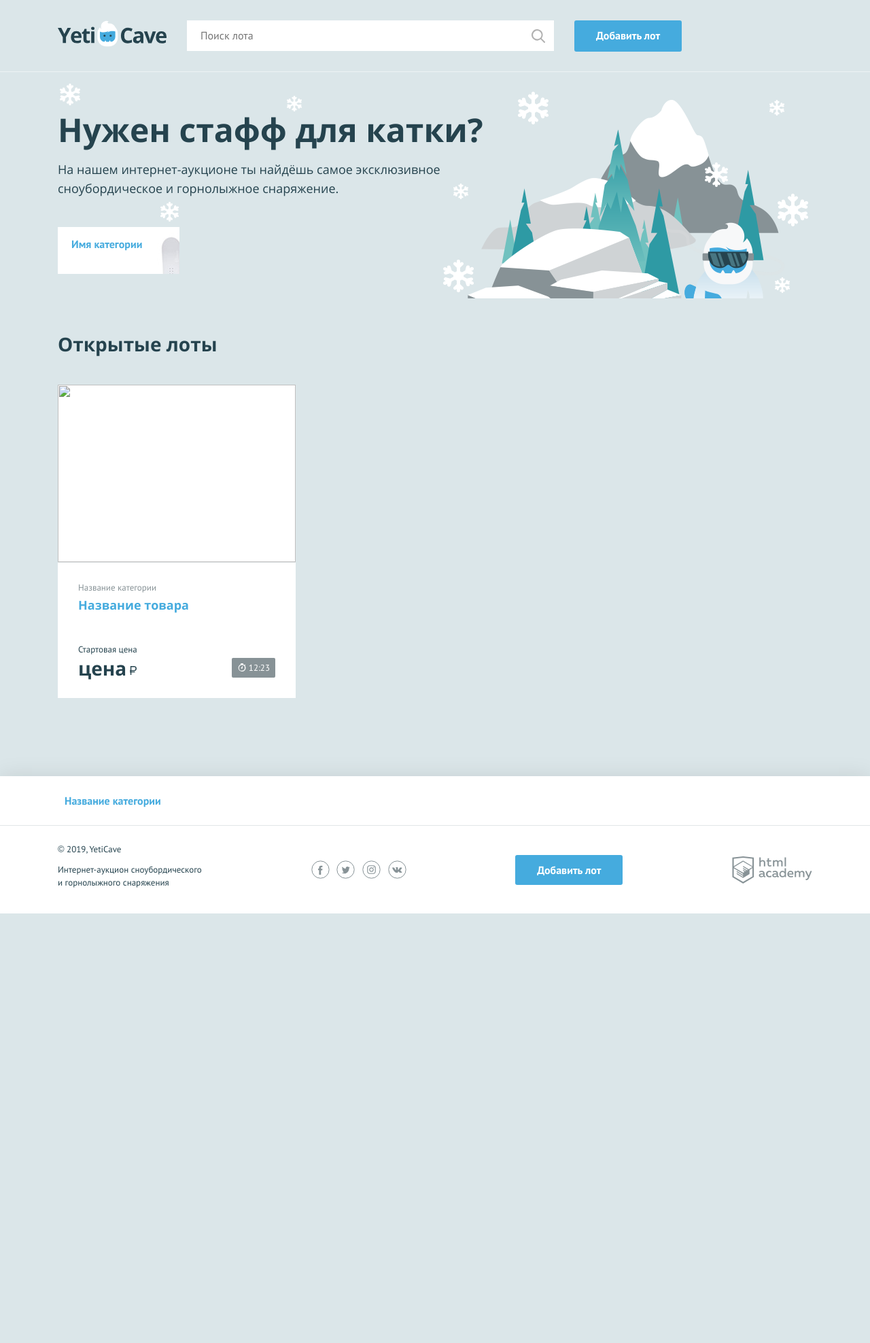
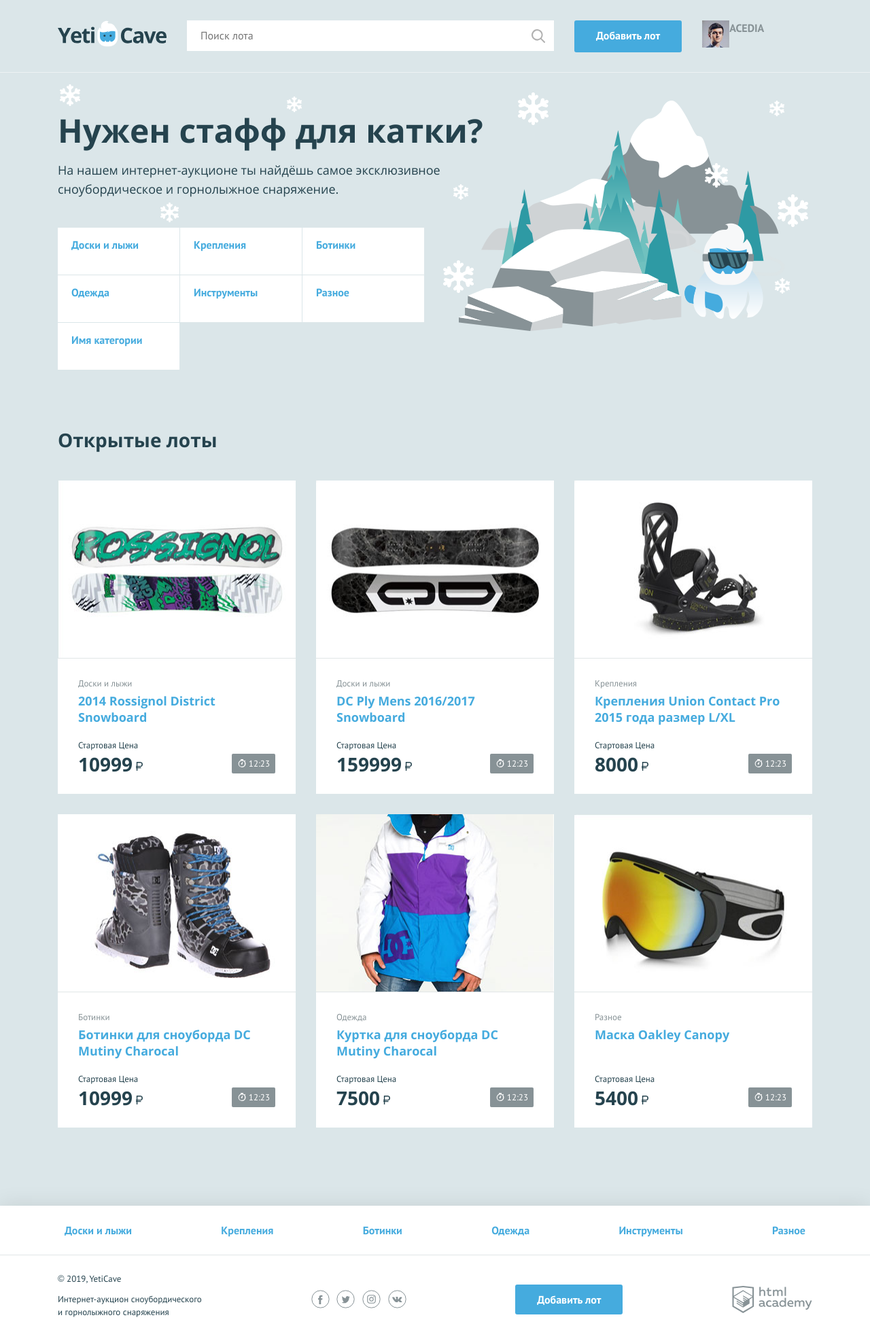
Before and after one commit to sanchexas/yeticave, a PHP site: page / in a window 1280 px wide. Shown: the whole page at 68% size. Before the commit the page ends 1344 px from the top, so only its background shows below. Run offline with PHP 8.4, Linux system fonts and the light colour scheme.

Commit message:
done tasks

```diff
--- a/index.php
+++ b/index.php
@@ -1,7 +1,58 @@
 <?php
 $is_auth = rand(0, 1);
-
-$user_name = ''; // укажите здесь ваше имя
+$catArray = array("Доски и лыжи","Крепления", "Ботинки", "Одежда", "Инструменты", "Разное");
+//$cssClassArray = array("boards","attachment","boots","clothing","tools","other");
+$cssClassArray = [
+    [] //ДОДЕЛАТЬ!!!
+];
+$catAssociativeArray = [
+    [
+        "name" => "2014 Rossignol District Snowboard",
+        "category" => $catArray[0],
+        "price" => "10999",
+        "imageUrl" => "img/lot-1.jpg"
+    ],
+    [
+        "name" => "DC Ply Mens 2016/2017 Snowboard",
+        "category" => $catArray[0],
+        "price" => "159999",
+        "imageUrl" => "img/lot-2.jpg"
+    ],
+    [
+        "name" => "Крепления Union Contact Pro 2015 года размер L/XL",
+        "category" => $catArray[1],
+        "price" => "8000",
+        "imageUrl" => "img/lot-3.jpg"
+    ],
+    [
+        "name" => "Ботинки для сноуборда DC Mutiny Charocal",
+        "category" => $catArray[2],
+        "price" => "10999",
+        "imageUrl" => "img/lot-4.jpg"
+    ],
+    [
+        "name" => "Куртка для сноуборда DC Mutiny Charocal",
+        "category" => $catArray[3],
+        "price" => "7500",
+        "imageUrl" => "img/lot-5.jpg"
+    ],
+    [
+        "name" => "Маска Oakley Canopy",
+        "category" => $catArray[5],
+        "price" => "5400",
+        "imageUrl" => "img/lot-6.jpg"
+    ]
+];
+//$catDoubleArray = array(
+//    array("2014 Rossignol District Snowboard", "Доски и лыжи", 10999, "img/lot-1.jpg"),
+//    array("DC Ply Mens 2016/2017 Snowboard", "Доски и лыжи", 159999, "img/lot-2.jpg"),
+//    array("Крепления Union Contact Pro 2015 года размер L/XL", "Крепления", 8000, "img/lot-3.jpg"),
+//    array("Ботинки для сноуборда DC Mutiny Charocal", "Ботинки", 10999, "img/lot-4.jpg"),
+//    array("Куртка для сноуборда DC Mutiny Charocal", "Одежда", 7500, "img/lot-5.jpg"),
+//    array("Маска Oakley Canopy", "Разное", 5400, "img/lot-6.jpg")
+//);
+$user_name = 'ACEDIA'; // укажите здесь ваше имя
+$user_image = 'img/user.jpg'; // укажите здесь ваше имя
 ?>
 <!DOCTYPE html>
 <html lang="ru">
@@ -27,9 +78,30 @@ $user_name = ''; // укажите здесь ваше имя
         <a class="main-header__add-lot button" href="pages/add-lot.html">Добавить лот</a>
 
         <nav class="user-menu">
+        <!-- здесь должен быть PHP код для показа меню и данных пользователя -->
+            <?php
+            if ($is_auth == 1){
+                ?>
+                    <div class='user-menu__image'>
+                        <img src='<?=$user_image?>' width='40' height='40' alt='Пользователь'>
+                    </div>
+                    <div class='user-menu__logged'>
+                        <p><?=$user_name?></p>
+                    </div>
+            <?php
+            }
+            else {
+                ?>
+                    <ul class='user-menu__list'>
+                        <li class='user-menu__item'>
+                            <a href='#'>Регистрация</a>
+                        </li>
+                        <li class='user-menu__item'>
+                            <a href='#'>Вход</a>
+                        </li>
+                    </ul>
 
-        <!-- здесь должен быть PHP код для показа меню и данных пользователя -->
-
+            <?php } ?>
         </nav>
     </div>
 </header>
@@ -39,8 +111,15 @@ $user_name = ''; // укажите здесь ваше имя
         <h2 class="promo__title">Нужен стафф для катки?</h2>
         <p class="promo__text">На нашем интернет-аукционе ты найдёшь самое эксклюзивное сноубордическое и горнолыжное снаряжение.</p>
         <ul class="promo__list">
+            <?php
+            foreach($catArray as $cat) {
+                ?><li class="promo__item promo__item--<?=$cssClassArray?>">
+                <a class="promo__link" href="pages/all-lots.html"><?=$cat?></a>
+                </li><?php
+            }
+            ?>
             <!--заполните этот список из массива категорий-->
-            <li class="promo__item promo__item--boards">
+            <li class="promo__item promo__item--<??>">
                 <a class="promo__link" href="pages/all-lots.html">Имя категории</a>
             </li>
         </ul>
@@ -51,24 +130,27 @@ $user_name = ''; // укажите здесь ваше имя
         </div>
         <ul class="lots__list">
             <!--заполните этот список из массива с товарами-->
-            <li class="lots__item lot">
+            <?php
+            foreach ($catAssociativeArray as $cA){
+                ?><li class="lots__item lot">
                 <div class="lot__image">
-                    <img src="" width="350" height="260" alt="">
+                    <img src="<?=$cA['imageUrl']?>" width="350" height="260" alt="">
                 </div>
                 <div class="lot__info">
-                    <span class="lot__category">Название категории</span>
-                    <h3 class="lot__title"><a class="text-link" href="pages/lot.html">Название товара</a></h3>
+                    <span class="lot__category"><?=$cA["category"]?></span>
+                    <h3 class="lot__title"><a class="text-link" href="pages/lot.html"><?=$cA["name"] ?></a></h3>
                     <div class="lot__state">
                         <div class="lot__rate">
-                            <span class="lot__amount">Стартовая цена</span>
-                            <span class="lot__cost">цена<b class="rub">р</b></span>
+                            <span class="lot__amount">Стартовая Цена</span>
+                            <span class="lot__cost"><?=$cA['price']?><b class="rub">р</b></span>
                         </div>
                         <div class="lot__timer timer">
                             12:23
                         </div>
                     </div>
                 </div>
-            </li>
+                </li>
+            <?php }?>
         </ul>
     </section>
 </main>
@@ -78,9 +160,13 @@ $user_name = ''; // укажите здесь ваше имя
     <nav class="nav">
         <ul class="nav__list container">
             <!--заполните этот список из массива категорий-->
-            <li class="nav__item">
-                <a href="pages/all-lots.html">Название категории</a>
-            </li>
+            <?php
+            foreach($catArray as $cat) {
+                ?><li class="nav__item">
+                <a href="pages/all-lots.html"><?=$cat?></a>
+                </li>
+            <?php }
+            ?>
         </ul>
     </nav>
     <div class="main-footer__bottom container">
```
